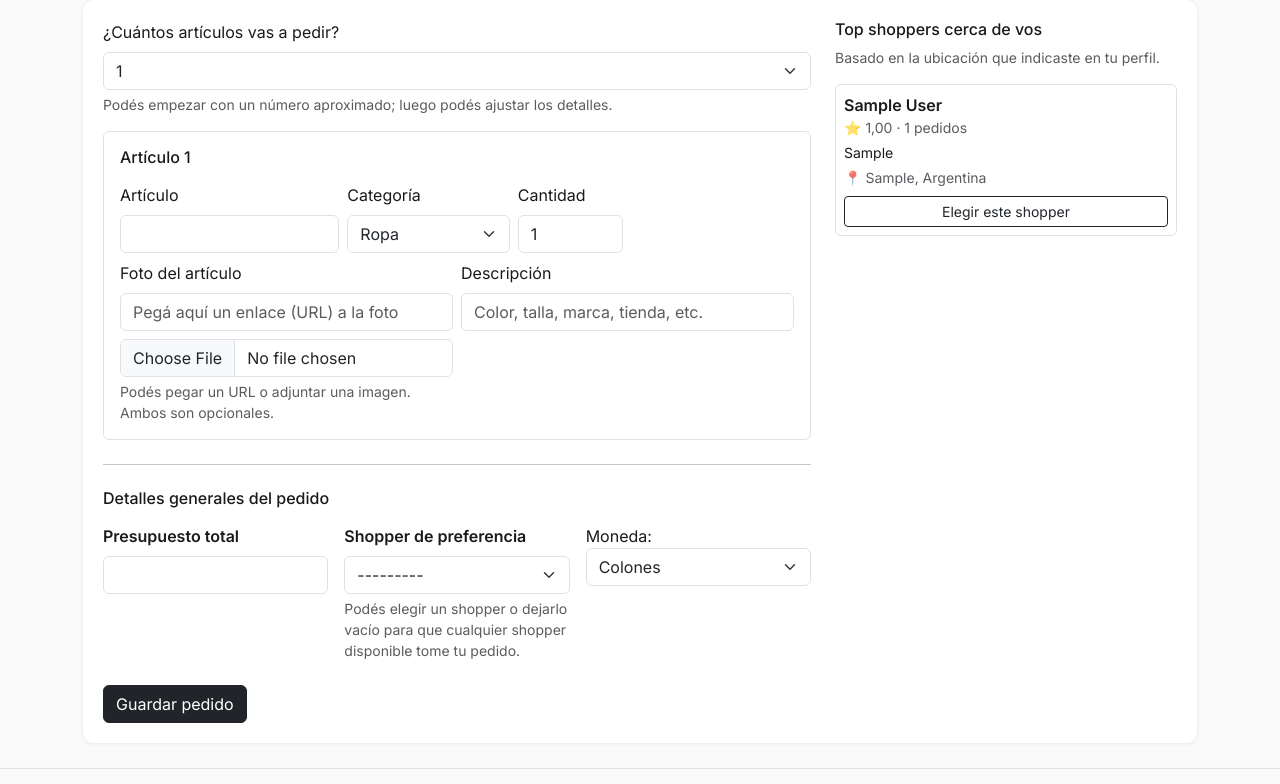
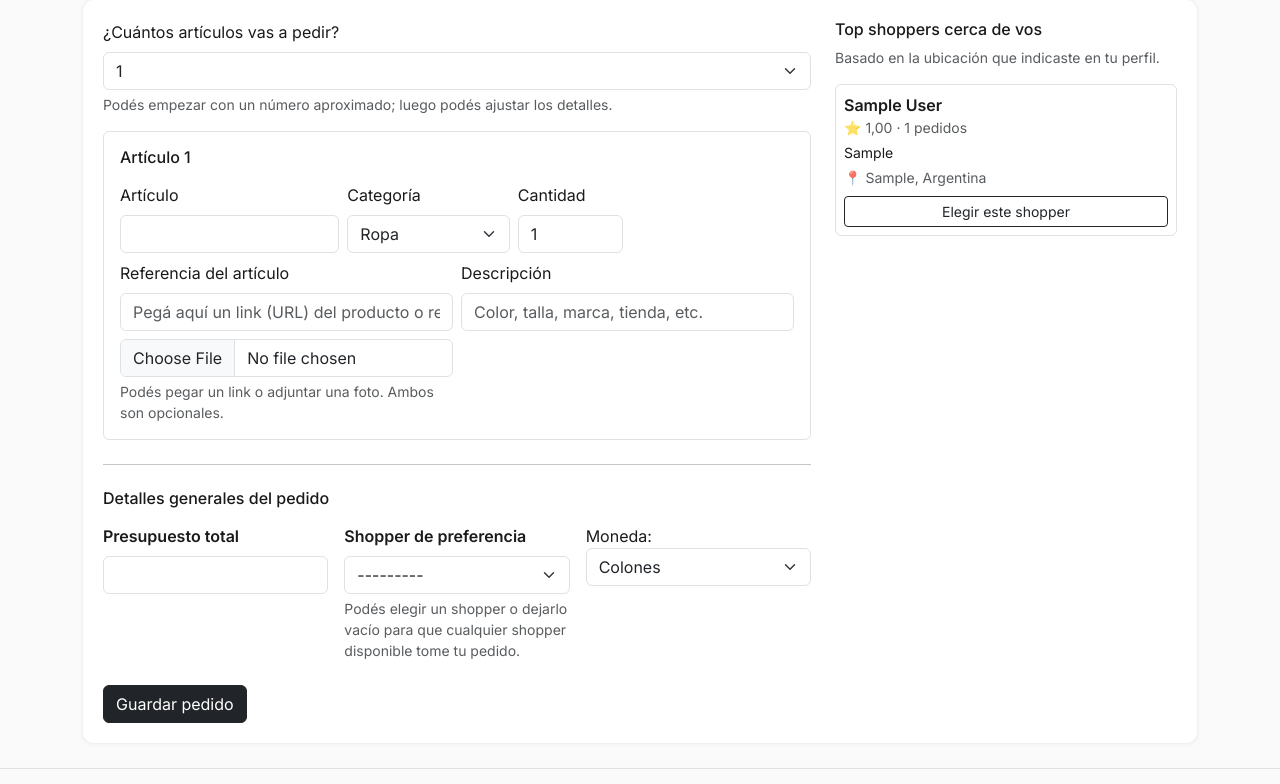
Before and after one commit to JoelkyVargas/personal_shoppers, a Django app: page /pedidos/nuevo/ in a window 1280 px wide. Shown: the part 161-945 px from the top of the page. Run offline with Django 5.2, Linux system fonts and the light colour scheme; a user stored in the database is signed in; tables that the repository leaves empty hold one stand-in row (values such as "Sample post"); some libraries are stand-ins or nearby versions.

Commit message:
Ver referencia

```diff
--- a/marketplace/templates/marketplace/create_order.html
+++ b/marketplace/templates/marketplace/create_order.html
@@ -229,21 +229,21 @@
 
         <div class="row g-2">
           <div class="col-md-6">
-            <label class="form-label">Foto del artículo</label>
+            <label class="form-label">Referencia del artículo</label>
             <input
               type="text"
-              name="articulo_${i}_foto_url"
+              name="articulo_${i}_referencia_url"
               class="form-control mb-2"
-              placeholder="Pegá aquí un enlace (URL) a la foto"
+              placeholder="Pegá aquí un link (URL) del producto o referencia"
             />
             <input
               type="file"
-              name="articulo_${i}_foto_file"
+              name="articulo_${i}_referencia_foto"
               class="form-control"
               accept="image/*"
             />
             <div class="form-text">
-              Podés pegar un URL o adjuntar una imagen. Ambos son opcionales.
+              Podés pegar un link o adjuntar una foto. Ambos son opcionales.
             </div>
           </div>
           <div class="col-md-6">
```
